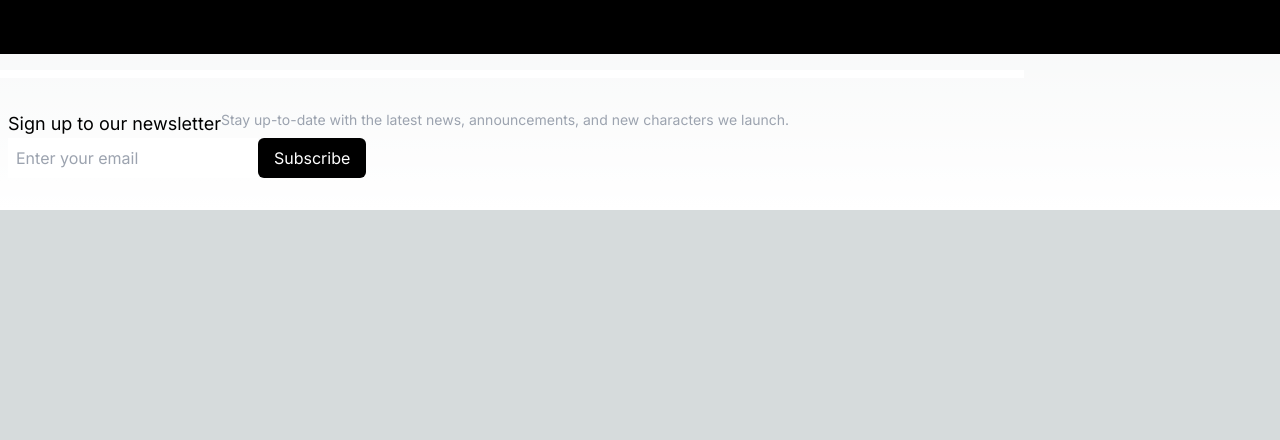
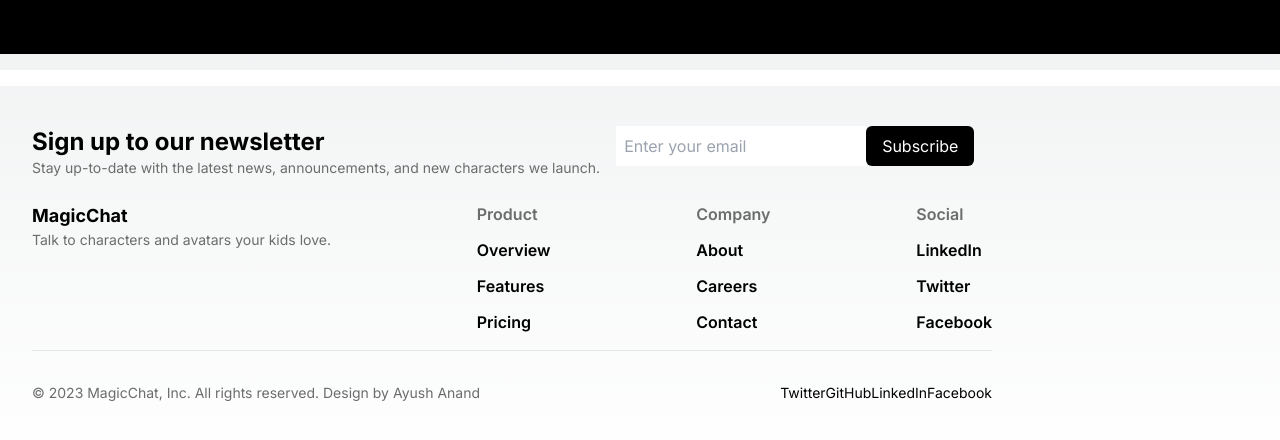
Before and after one commit to magicchat-ai/frontend, a Next.js app: page / in a window 1280 px wide. Shown: the part 814-1254 px from the top of the page. Before the commit the page ends 1024 px from the top, so only its background shows below. Built offline with nearby package versions, Linux system fonts and the light colour scheme.

Commit message:
building footer

```diff
--- a/app/dashboard/footer.tsx
+++ b/app/dashboard/footer.tsx
@@ -1,22 +1,76 @@
 function Footer() {
     return (
-        <div className="flex w-full max-w-screen-lg flex-col">
-            <div className="w-full h-2 bg-white"></div>
-            <div className="w-full px-2 py-8 flex-col">
-                <div className="w-full flex-row">
-                    <div className="flex">
-                        <h3 className="text-lg text-black-700"> Sign up to our newsletter </h3>
-                        <span className="text-sm text-gray-400">
+    <>
+        <div className="w-full h-4 bg-white"></div>
+        <div className="flex w-full max-w-screen-lg px-8 flex-col">
+            <div className="w-full py-8 flex-col">
+                <div className="flex gap-x-4 w-full py-2 flex-row justify-start">
+                    <div className="flex max-w-max flex-col">
+                        <h3 className="text-2xl text-black font-bold"> Sign up to our newsletter </h3>
+                        <span className="text-sm text-[#6C6C6C]">
                             Stay up-to-date with the latest news, announcements, and new characters we launch.
                         </span>
                     </div>
-                    <div className="">
-                        <input type="email" className="br-gray px-2 py-2" placeholder="Enter your email" />
-                        <button className="text-white bg-black px-4 py-2 rounded-md"> Subscribe </button>
+                    <div className="flex max-w-max max-h-max flex-row">
+                        <input type="email" className="max-h-10 px-2 py-2 border-slate-500" placeholder="Enter your email" />
+                        <button className="max-h-10 text-white bg-black px-4 py-2 rounded-md"> Subscribe </button>
+                    </div>
+                </div>
+                <div className="py-4 flex flex-row gap-x-2 justify-between">
+                    <div data-name="column-one" className="flex flex-col">
+                        <span className="text-lg text-black-800 font-bold"> MagicChat </span>
+                        <span className="text-sm text-[#6C6C6C]"> Talk to characters and avatars your kids love. </span>
+                    </div>
+                    <div data-name="column-two" className="flex gap-y-3 flex-col">
+                        <span className="text-md text-[#6C6C6C] font-semibold"> Product </span>
+                        <span className="text-md font-semibold text-black">
+                            <a href="#"> Overview </a>
+                        </span>
+                        <span className="text-md font-semibold text-black">
+                            <a href="#"> Features </a>
+                        </span>
+                        <span className="text-md font-semibold text-black">
+                            <a href="#"> Pricing </a>
+                        </span>
+                    </div>
+                    <div data-name="column-three" className="flex flex-col gap-y-3">
+                        <span className="text-md text-[#6C6C6C] text-gray font-semibold"> Company </span>
+                        <span className="text-md font-semibold text-black">
+                            <a href="#"> About </a>
+                        </span>
+                        <span className="text-md font-semibold text-black">
+                            <a href="#"> Careers </a>
+                        </span>
+                        <span className="text-md font-semibold text-black">
+                            <a href="#"> Contact </a>
+                        </span>
+                    </div>
+                    <div data-name="column-four" className="gap-y-3 flex flex-col">
+                        <span className="text-md text-[#6C6C6C] text-gray font-semibold"> Social </span>
+                        <span className="text-md font-semibold text-black">
+                            <a href="#"> LinkedIn </a>
+                        </span>
+                        <span className="text-md font-semibold text-black">
+                            <a href="#"> Twitter </a>
+                        </span>
+                        <span className="text-md font-semibold text-black">
+                            <a href="#"> Facebook </a>
+                        </span>
+                    </div>
+                </div>
+                <hr />
+                <div className="flex flex-row py-8 text-sm justify-between">
+                    <div className="flex text-[#6C6C6C]"> &copy; 2023 MagicChat, Inc. All rights reserved. Design by Ayush Anand </div>
+                    <div className="flex">
+                        <a href='#twitter'> Twitter </a>
+                        <a href='#github'> GitHub </a>
+                        <a href='#linkedin'> LinkedIn </a>
+                        <a href='#facebook'> Facebook </a>
                     </div>
                 </div>
             </div>
         </div>
+    </>
     )
 }
 
```
